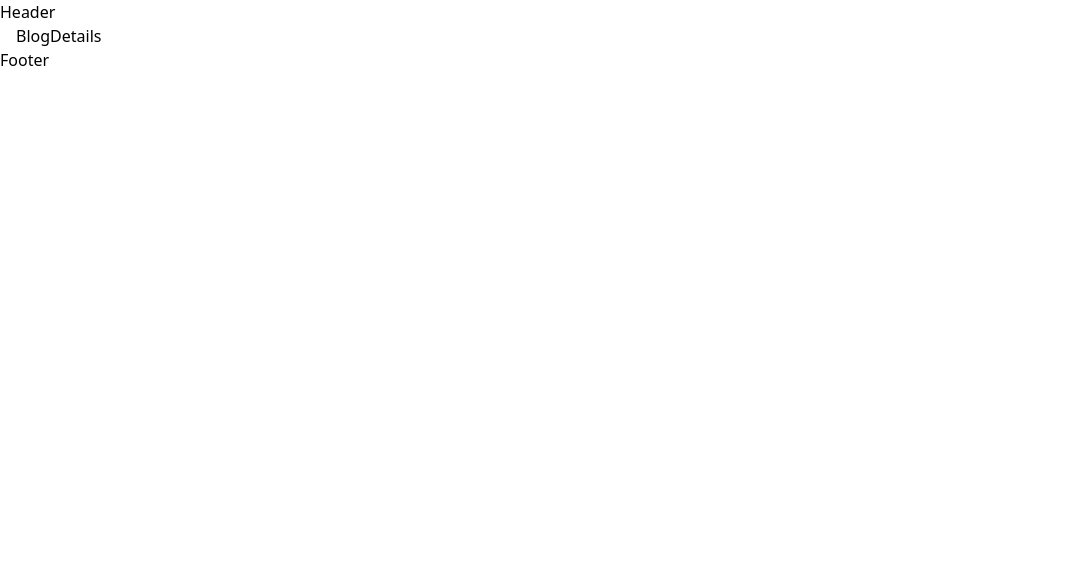
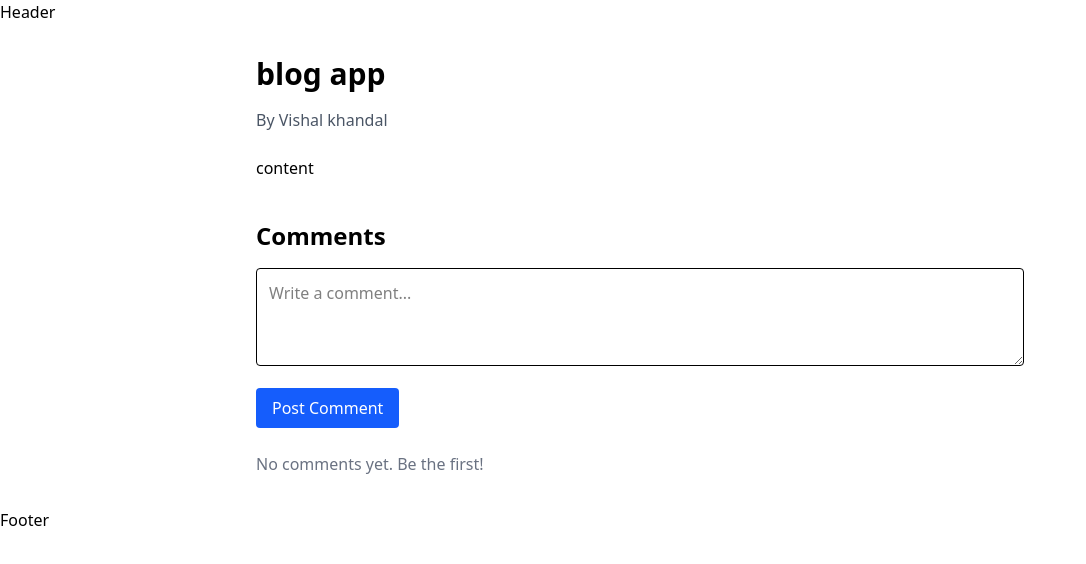
Before and after one commit to Vishalkhandal/blog-app, a React (Vite) app: page /post/1 in a window 1280 px wide. Shown: the top 564 px of the page, without its empty margins (0-1086 px from the left). Built offline with nearby package versions, Linux system fonts and the light colour scheme.

Commit message:
add show blog page and edit blog page

```diff
--- a/package.json
+++ b/package.json
@@ -17,7 +17,8 @@
     "react-icons": "^5.5.0",
     "react-redux": "^9.2.0",
     "react-router": "^7.5.1",
-    "tailwindcss": "^4.1.4"
+    "tailwindcss": "^4.1.4",
+    "tinymce": "^7.8.0"
   },
   "devDependencies": {
     "@eslint/js": "^9.22.0",
--- a/src/pages/BlogDetails.jsx
+++ b/src/pages/BlogDetails.jsx
@@ -1,8 +1,74 @@
-import React from 'react'
+import React, { useState } from 'react'
+import { useParams } from 'react-router'
 
 function BlogDetails() {
+
+  const { id } = useParams();
+  const [comments, setComments] = useState("");
+  const [commentInput, setCommentInput] = useState("");
+  const [blog, setBlog] = useState({
+    title: "blog app",
+    author: "Vishal khandal",
+    content: "content",
+  })
+
+  const handleCommentSubmit = (e) => {
+    e.preventDefault();
+    if (commentInput.trim()) {
+      setComments([
+        ...comments,
+        {
+          id: Date.now(),
+          text: commentInput,
+        },
+      ])
+      setCommentInput("");
+    }
+  }
+
+  if (!blog) {
+    return <p className="text-center mt-10 text-xl">Blog not found</p>;
+  }
+
   return (
-    <div>BlogDetails</div>
+    <div className="max-w-3xl mx-auto py-8">
+      <h1 className="text-3xl font-bold mb-4">{blog.title}</h1>
+      <p className="text-gray-600 mb-6">By {blog.author}</p>
+      <div
+        className="prose prose-lg mb-10"
+        dangerouslySetInnerHTML={{ __html: blog.content }}
+      ></div>
+
+      <section>
+        <h2 className="text-2xl font-semibold mb-4">Comments</h2>
+        <form onSubmit={handleCommentSubmit} className="mb-6 space-y-4">
+          <textarea
+            value={commentInput}
+            onChange={(e) => setCommentInput(e.target.value)}
+            placeholder="Write a comment..."
+            className="w-full border p-3 rounded"
+            rows={3}
+          ></textarea>
+          <button
+            type="submit"
+            className="bg-blue-600 text-white px-4 py-2 rounded"
+          >
+            Post Comment
+          </button>
+        </form>
+        {comments.length === 0 ? (
+          <p className="text-gray-500">No comments yet. Be the first!</p>
+        ) : (
+          <ul className="space-y-4">
+            {comments.map((c) => (
+              <li key={c.id} className="p-4 bg-gray-100 rounded">
+                {c.text}
+              </li>
+            ))}
+          </ul>
+        )}
+      </section>
+    </div>
   )
 }
 
--- a/src/pages/CreateBlog.jsx
+++ b/src/pages/CreateBlog.jsx
@@ -1,9 +1,61 @@
-import React from 'react'
+// import React from 'react'
 
-function CreateBlog() {
+// function CreateBlog() {
+//   return (
+//     <div>CreateBlog</div>
+//   )
+// }
+
+// export default CreateBlog
+
+import React, { useState } from "react";
+import { Editor } from "@tinymce/tinymce-react";
+
+const CreateBlog = () => {
+  const [title, setTitle] = useState("");
+  const [content, setContent] = useState("");
+
+  const handleSubmit = (e) => {
+    e.preventDefault();
+    setTitle("");
+    setContent("");
+  };
+
   return (
-    <div>CreateBlog</div>
-  )
-}
+    <div className="max-w-3xl mx-auto">
+      <h1 className="text-2xl font-bold mb-4">Create New Blog</h1>
+      <form onSubmit={handleSubmit} className="space-y-4">
+        <input
+          type="text"
+          className="w-full border px-3 py-2 rounded"
+          placeholder="Title"
+          value={title}
+          onChange={(e) => setTitle(e.target.value)}
+        />
+        <Editor
+          apiKey="your-tinymce-api-key" // Optional if you're using TinyMCE Cloud
+          value={content}
+          init={{
+            height: 300,
+            menubar: false,
+            plugins: [
+              "advlist autolink lists link image charmap print preview anchor",
+              "searchreplace visualblocks code fullscreen",
+              "insertdatetime media table paste code help wordcount",
+            ],
+            toolbar:
+              "undo redo | formatselect | bold italic backcolor | \
+              alignleft aligncenter alignright alignjustify | \
+              bullist numlist outdent indent | removeformat | help",
+          }}
+          onEditorChange={(newContent) => setContent(newContent)}
+        />
+        <button type="submit" className="bg-blue-600 text-white px-4 py-2 rounded">
+          Publish
+        </button>
+      </form>
+    </div>
+  );
+};
 
-export default CreateBlog
+export default CreateBlog;
--- /dev/null
+++ b/src/pages/ShowBlogs.jsx
@@ -0,0 +1,58 @@
+import React, { useState } from 'react'
+import { Link } from 'react-router';
+
+function ShowBlogs() {
+    const [blogs, setBlog] = useState([{
+        id: 1,
+        title: "blog app",
+        author: "Vishal khandal",
+        content: "content",
+      },
+      {
+        id: 2,
+        title: "blog app",
+        author: "Vishal khandal",
+        content: "content",
+      },
+      {
+        id: 3,
+        title: "blog app",
+        author: "Vishal khandal",
+        content: "content",
+      }]);
+
+
+    return (
+        <div>
+            <h1 className="text-2xl font-bold mb-6">All Blogs</h1>
+            <table className="w-full border">
+                <thead>
+                    <tr className="bg-gray-200 text-left">
+                        <th className="p-2">Title</th>
+                        <th className="p-2">Author</th>
+                        <th className="p-2">Actions</th>
+                    </tr>
+                </thead>
+                <tbody>
+                    {blogs.map((blog) => (
+                        <tr key={blog.id} className="border-t">
+                            <td className="p-2">{blog.title}</td>
+                            <td className="p-2">{blog.author}</td>
+                            <td className="p-2 space-x-2">
+                                <Link
+                                    to={`/admin/edit/${blog.id}`}
+                                    className="text-blue-600 hover:underline"
+                                >
+                                    Edit
+                                </Link>
+                                <button className="text-red-500 hover:underline">Delete</button>
+                            </td>
+                        </tr>
+                    ))}
+                </tbody>
+            </table>
+        </div>
+    )
+}
+
+export default ShowBlogs
--- a/src/router/index.jsx
+++ b/src/router/index.jsx
@@ -11,6 +11,7 @@ import BlogDetails from "../pages/BlogDetails";
 import Login from "../pages/Login";
 import AuthLayout from "../layouts/AuthLayout";
 import Register from "../pages/Register";
+import ShowBlogs from "../pages/ShowBlogs";
 
 const router = createBrowserRouter([
     {
@@ -34,7 +35,8 @@ const router = createBrowserRouter([
         children: [
             { index: true, element: <Dashboard /> },
             { path: "create", element: <CreateBlog /> },
-            { path: "edit/:id", element: <EditBlog /> }
+            { path: "edit/:id", element: <EditBlog /> },
+            { path: "posts", element: <ShowBlogs /> }
         ]
     },
 
```
Also changed, not shown: 1 other file (tests, documents, lock files or other folders).
